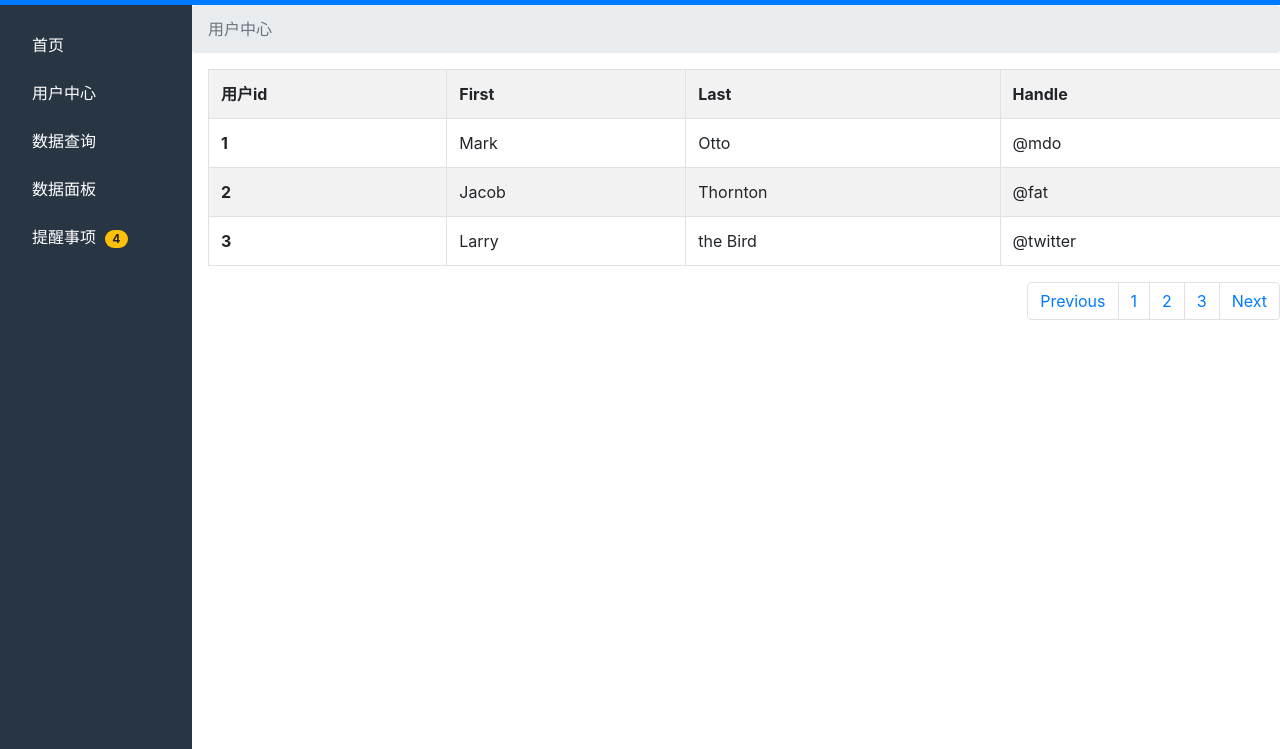
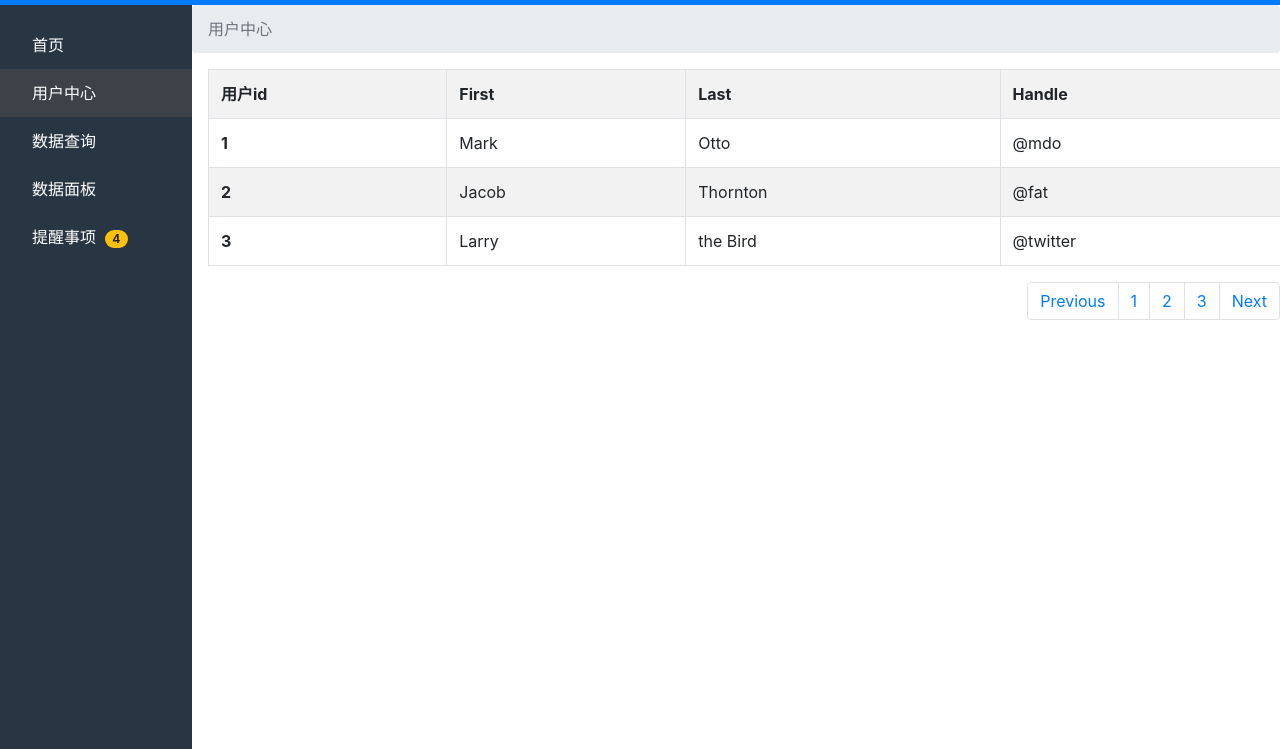
Before and after one commit to zhangdashao0525/bs4demo, a plain HTML site: page user.html in a window 1280 px wide. Shown: the part 51-800 px from the top of the page. Drawn offline with Linux system fonts and the light colour scheme; files whose address does not match are found by name.

Commit message:
Update user.html

```diff
--- a/user.html
+++ b/user.html
@@ -27,7 +27,7 @@
   <!-- 左侧导航 -->
   <ul class="a1 position-fixed list-unstyled">
     <li><a href="index.html" class="active text-white">首页</a></li>
-    <li><a href="user.html" class="active text-white">用户中心</a></li>
+    <li  class="active"><a href="user.html" class="active text-white">用户中心</a></li>
     <li><a href="search.html" class="active text-white">数据查询</a></li>
     <li><a href="data.html" class="active text-white">数据面板</a></li>
     <li><a href="tip.html" class="active text-white">提醒事项&nbsp;&nbsp;<span class="badge badge-pill badge-warning">4</span></a></li>
```
